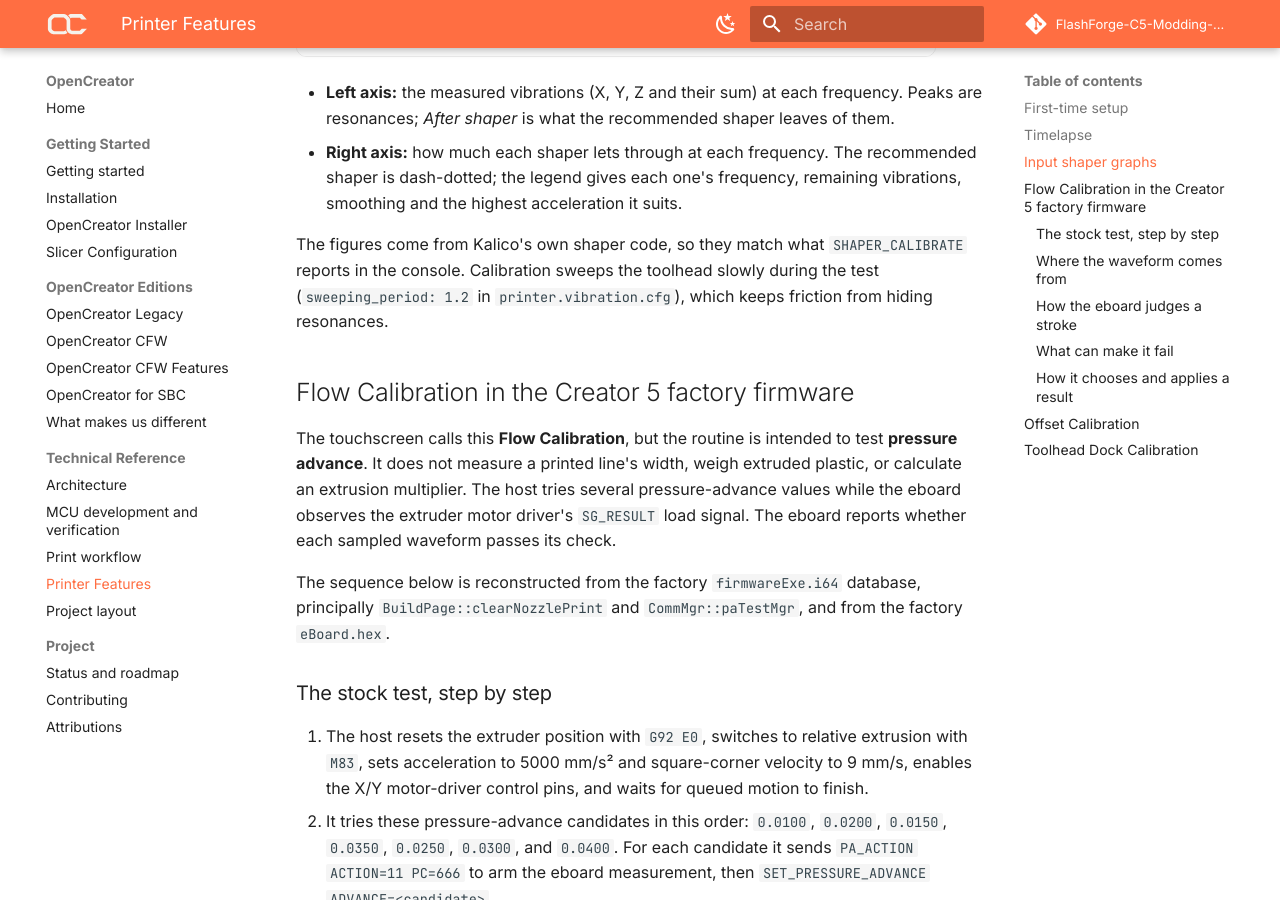
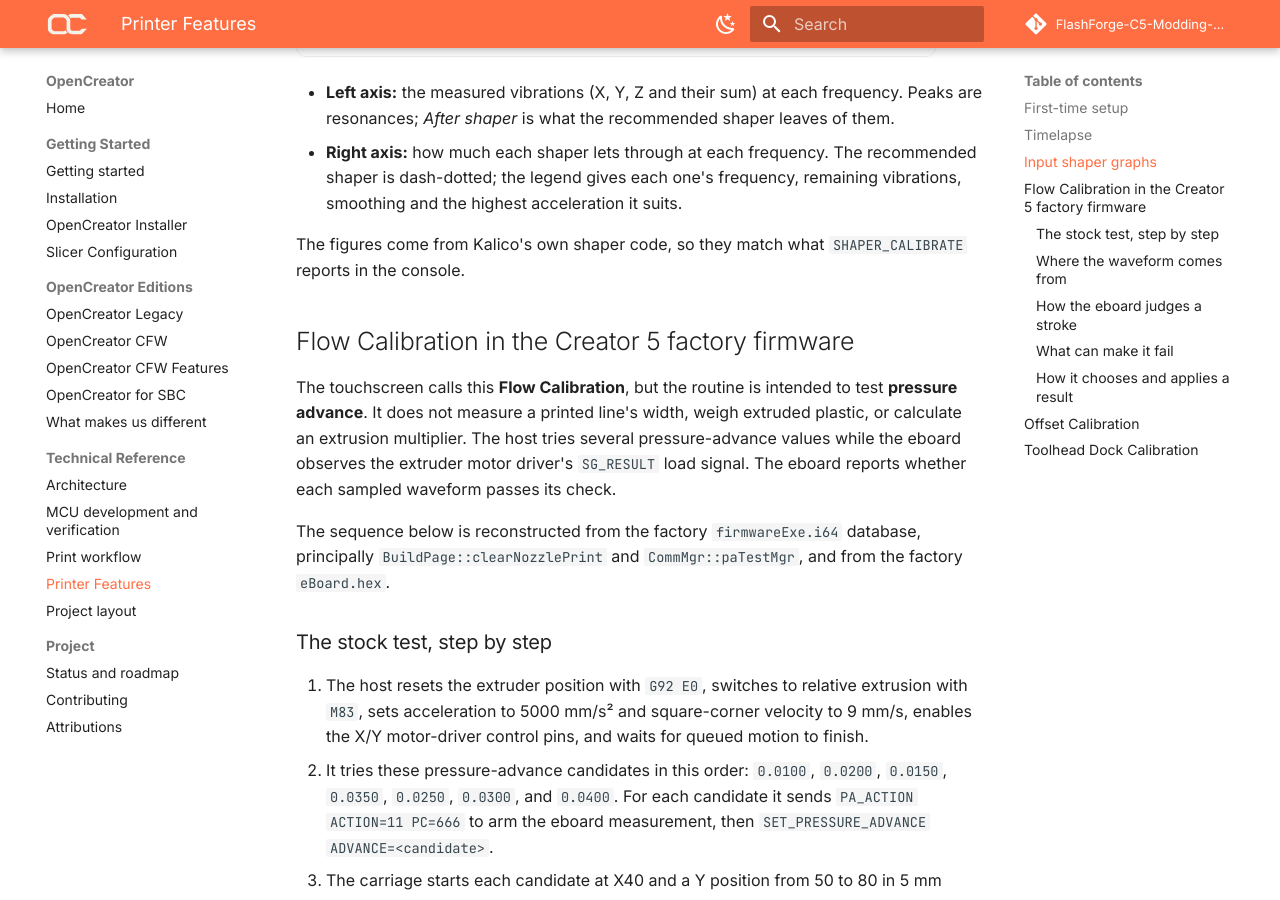
Before and after one commit to FlashForge-C5-Modding-Group/OpenCreator, an MkDocs documentation site: the page built from docs/printer-features.md, in a window 1280 px wide and 900 px high, scrolled down 2778 px. Built offline with MkDocs 1.6.1 and Material for MkDocs 9.7.7, drawn with Linux system fonts in a browser that asks for light colours; comment, search, counter and statistics services are not loaded.

Commit message:
removed this

```diff
--- a/docs/printer-features.md
+++ b/docs/printer-features.md
@@ -93,9 +93,7 @@ Mainsail.
   remaining vibrations, smoothing and the highest acceleration it suits.
 
 The figures come from Kalico's own shaper code, so they match what
-`SHAPER_CALIBRATE` reports in the console. Calibration sweeps the toolhead
-slowly during the test (`sweeping_period: 1.2` in `printer.vibration.cfg`),
-which keeps friction from hiding resonances.
+`SHAPER_CALIBRATE` reports in the console.
 
 ## Flow Calibration in the Creator 5 factory firmware
 
```
